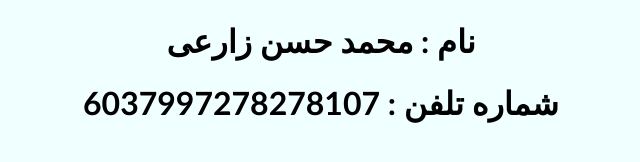
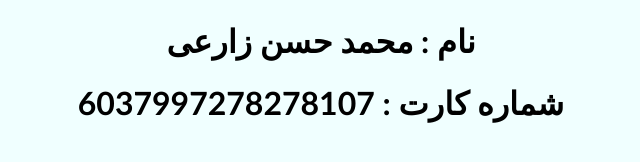
Before and after one commit to amiralimali6/-, a plain HTML site: page index.html in a window 1280 px wide. Shown: the whole page, without its empty margins (319-959 px from the left). Drawn offline with Linux system fonts and the light colour scheme.

Commit message:
Update index.html

```diff
--- a/index.html
+++ b/index.html
@@ -8,7 +8,7 @@
 </head>
 <body>
     <h1>نام : محمد حسن زارعی</h1>
-    <h1>شماره تلفن : 6037997278278107</h1>
+    <h1>شماره کارت : 6037997278278107</h1>
 
 
 </body>
```
